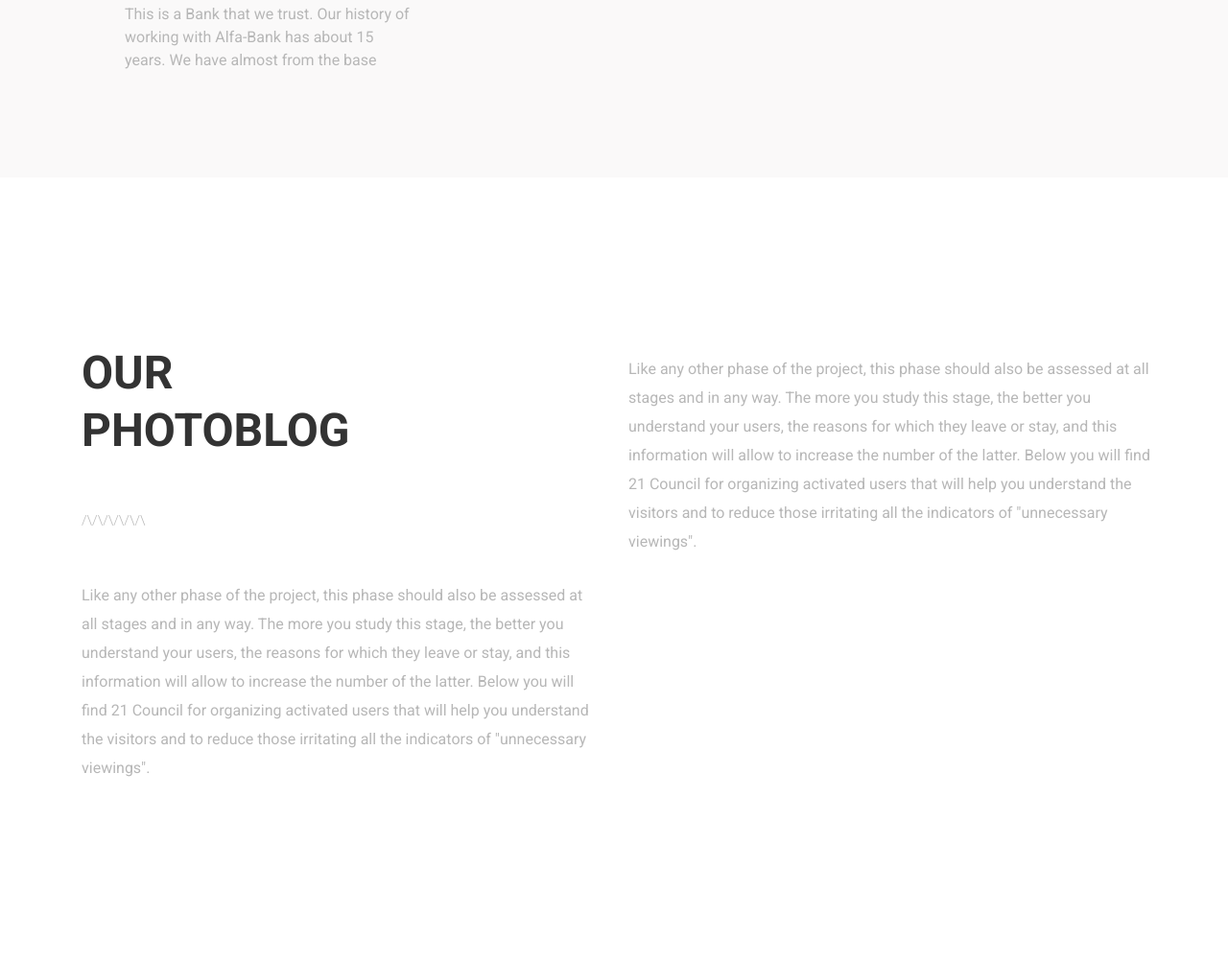
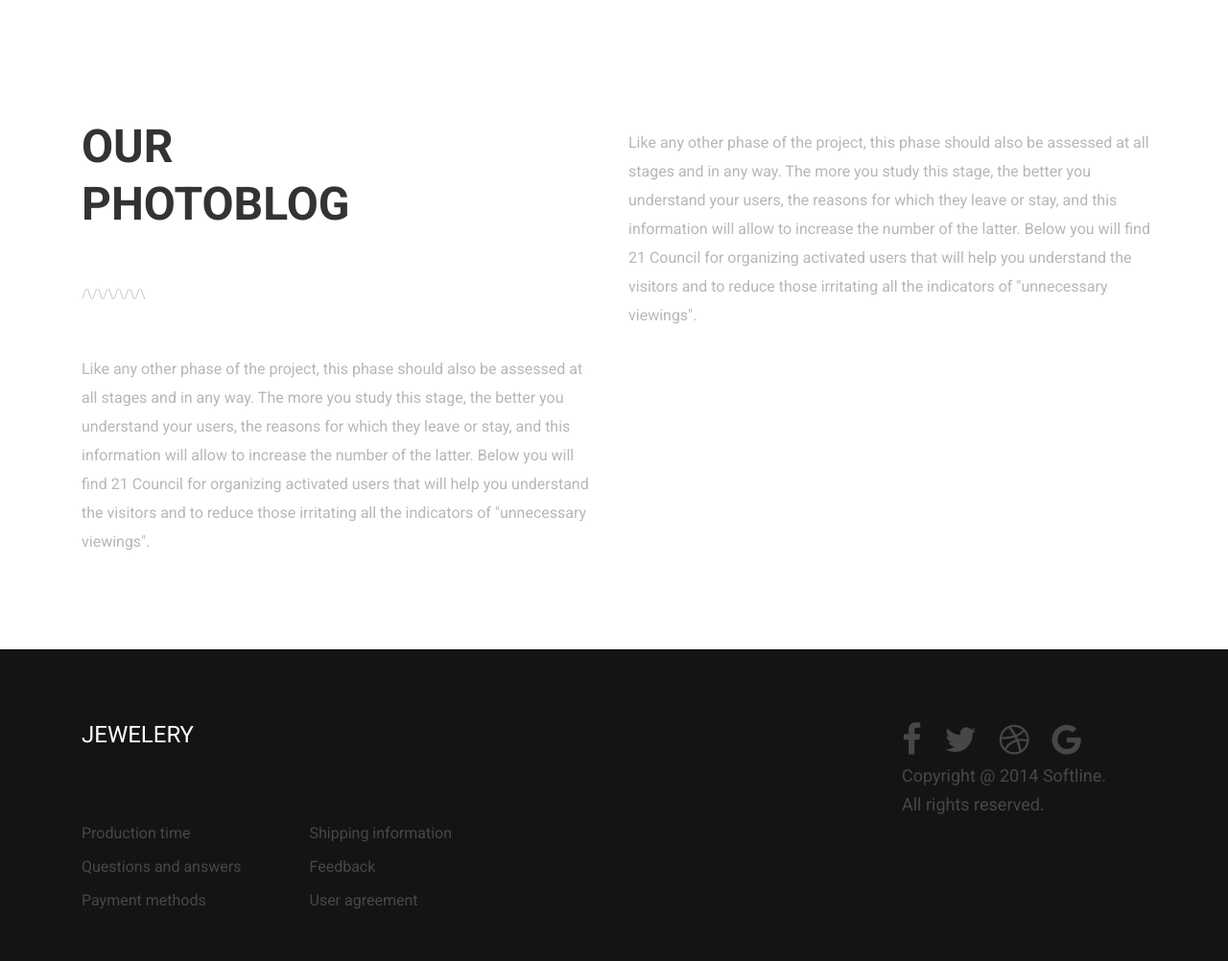
Before and after one commit to sheez44/jewelery-template, a website: page index.html in a window 1280 px wide. Shown: the part 4690-5692 px from the top of the page at 96% size. Before the commit the page ends 5516 px from the top, so only its background shows below. Drawn offline with nearby package versions, Linux system fonts and the light colour scheme.

Commit message:
finish footer, ready for rwd

```diff
--- a/assets/less/slices/config.less
+++ b/assets/less/slices/config.less
@@ -10,6 +10,8 @@
 @gray: #6d6d6d;
 @seashell: #f1f1f1;
 @Alizarin_Crimson: #e92121;
+@Cod_Gray: #141414;
+@Alabaster: #FAF9F9;
 
 // header
 @jumbotron-header-height: 800px;
@@ -25,6 +27,10 @@
 @navbar-brand-font-size: 24px;
 @navbar-brand-font-weight: 900;
 
+//footer
+@footer-color: #474747;
+
+
 // borders
 
 @section-border: 1px solid @seashell;
@@ -34,7 +40,8 @@
 @font-size-arrow: 2em;
 
 // background
-@bg-section: #faf9f9;
+@bg-section: @Alabaster;
+@bg-footer: @Cod_Gray;
 
 // custom icons
 @bg-icon-comment-default: @Alizarin_Crimson;
--- /dev/null
+++ b/assets/less/slices/footer.less
@@ -0,0 +1,24 @@
+footer {
+	background: @bg-footer;
+	padding: 76px 0 75px;
+	color: @footer-color;
+}
+
+.footer {
+	&__title {
+		color: @white;
+		font-size: 24px;
+		margin: 0 0 78px;
+		text-transform: uppercase;
+	}
+	&__listitem {
+		margin-bottom: 6%;
+		&:last-child {
+			margin-bottom: 0;
+		}
+		> a {
+			color: @footer-color;
+			font-size: 16px;
+		}
+	}
+}
--- a/assets/less/slices/main.less
+++ b/assets/less/slices/main.less
@@ -2,6 +2,11 @@ body {
 	font-family: @font-primary;
 }
 
+ul, ol {
+	list-style-type: none;
+	margin: 0;
+	padding: 0;
+}
 
 // Displays the history of the company just below the header
 .our_history {
@@ -154,6 +159,7 @@ span[icon] {
 .aside__text {
 	.text-default;
 
+	font-weight: 400;
 	clear: both;
 	width: 85%;
 	padding-top: 55px;
@@ -218,6 +224,7 @@ span[icon] {
 
 .photo-blog {
 	padding-top: 100px;
+	padding-bottom: 87px;
 	&__title {
 		.aside-title-large;
 
@@ -240,3 +247,22 @@ span[icon] {
 		}
 	}
 }
+
+.social {
+	&__listitem {
+		display: inline;
+		font-size: 36px;
+		line-height: 30px;
+		margin-right: 8%;
+		text-align: right;
+		&:last-child {
+			margin-right: 0;
+		}
+		> a {
+		color: @footer-color;
+		}
+	}
+	h4 {
+			text-align: right;
+	}
+}
--- a/assets/less/style.less
+++ b/assets/less/style.less
@@ -2,10 +2,11 @@
 @import 'bootstrap/bootstrap';
 
 // Base Styles
-@import 'slices/config.less';
+@import 'slices/config';
 @import 'mixins';
-@import 'slices/main.less';
-@import 'slices/jumbotron.less';
-@import 'slices/navbar.less';
-@import 'slices/header.less';
-@import 'slices/buttons.less';
+@import 'slices/main';
+@import 'slices/jumbotron';
+@import 'slices/navbar';
+@import 'slices/header';
+@import 'slices/buttons';
+@import 'slices/footer';
--- a/index.html
+++ b/index.html
@@ -249,6 +249,8 @@
               <p class="comments__comment">In 2010, we came to the conclusion that we need a payroll project. Naturally, we considered the offers of different banks</p>
             </div>
           </div>
+        </div>
+        <div class="row">
           <div class="col-md-4">
             <div class="comment-icon"><span class="fa fa-quote-right"></span></div>
             <div class="comments__lockup">
@@ -277,6 +279,8 @@
       </div>
     </div>
 
+
+
     <div class="container photo-blog">
       <img class="pull-right" src="build/img/photo_blog_04.jpg" alt="">
       <img class="pull-right" src="build/img/photo_blog_03.jpg" alt="">
@@ -299,8 +303,42 @@
           </div>
         </div>
       </div>
+    </div>
 
-    </div>
+    <footer class="container-fluid">
+      <div class="container">
+        <div class="col-md-5">
+          <h2 class="footer__title">Jewelery</h2>
+          <div class="row">
+            <div class="col-md-6">
+              <ul class="footer__list">
+                <li class="footer__listitem"><a href="#">Production time</a></li>
+                <li class="footer__listitem"><a href="#">Questions and answers</a></li>
+                <li class="footer__listitem"><a href="#">Payment methods</a></li>
+              </ul>
+            </div>
+            <div class="col-md-6">
+              <ul class="footer__list">
+                <li class="footer__listitem"><a href="#">Shipping information</a></li>
+                <li class="footer__listitem"><a href="#">Feedback</a></li>
+                <li class="footer__listitem"><a href="#">User agreement</a></li>
+              </ul>
+            </div>
+          </div>
+        </div>
+        <div class="col-md-3 pull-right">
+          <ul class="social__list">
+            <li class="social__listitem "><a href="#"><span class="fa fa-facebook"></span></a></li>
+            <li class="social__listitem "><a href="#"><span class="fa fa-twitter"></span></a></li>
+            <li class="social__listitem "><a href="#"><span class="fa fa-dribbble"></span></a></li>
+            <li class="social__listitem "><a href="#"><span class="fa fa-google"></span></a></li>
+          </ul>
+
+          <h4>Copyright @ 2014 Softline.</h4>
+          <h4>All rights reserved.</h4>
+        </div>
+      </div>
+    </footer>
     <!-- Scripts -->
     <script src="https://ajax.googleapis.com/ajax/libs/jquery/1.9.1/jquery.min.js"></script>
     <script src="build/jquery.plugins.min.js"></script>
```
Also changed, not shown: build/style.css.
